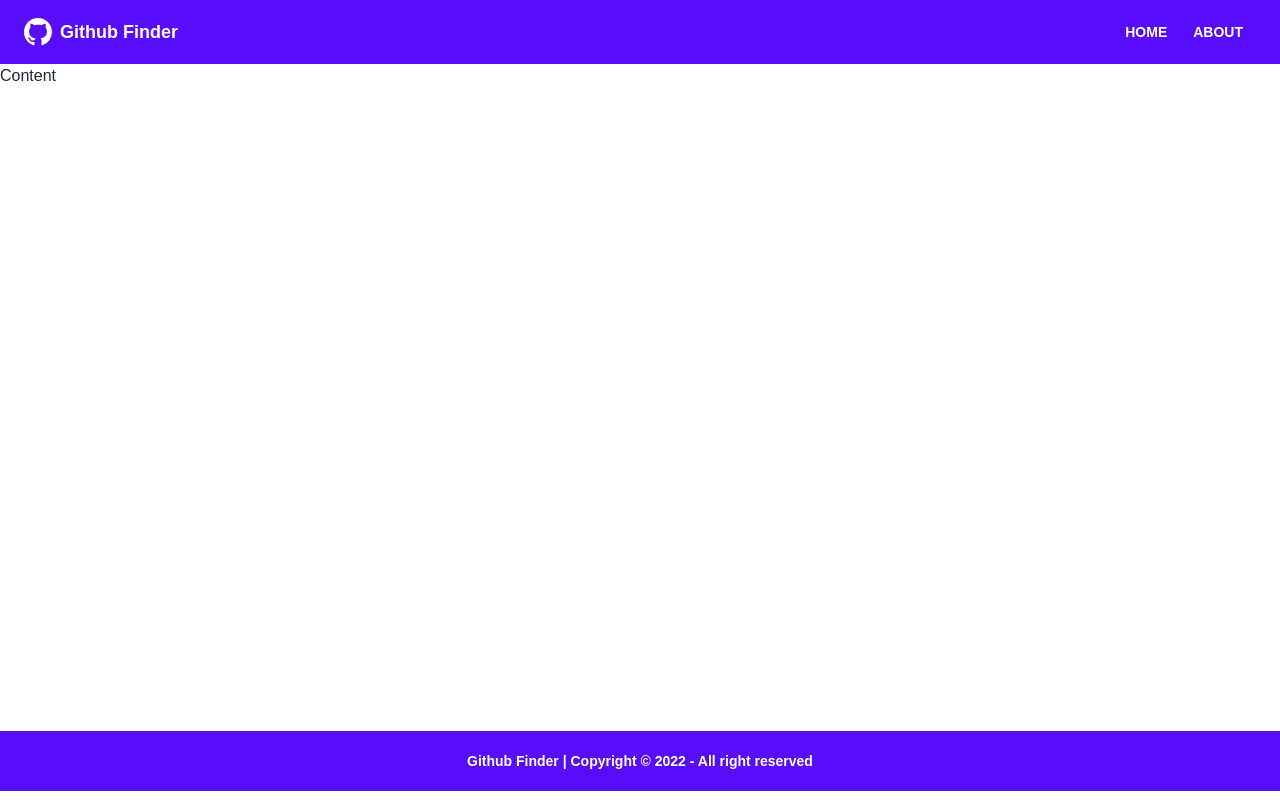
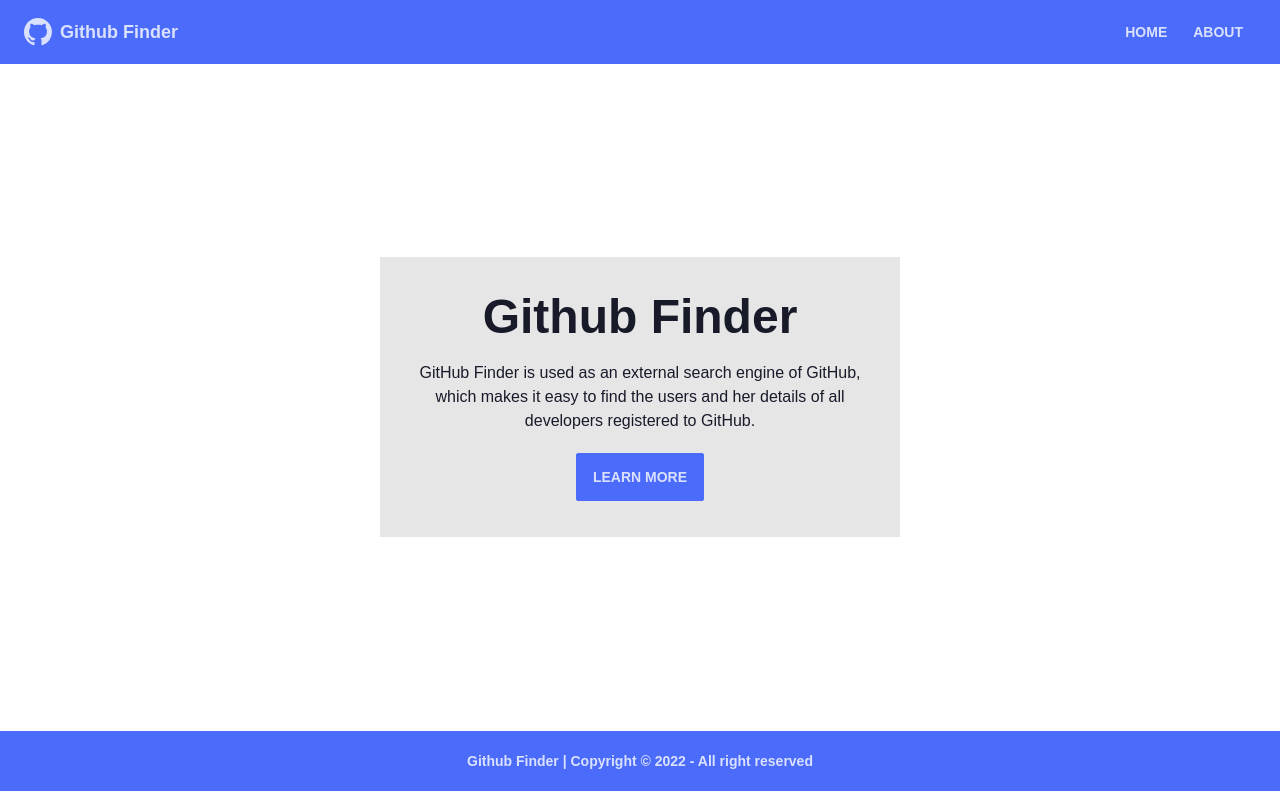
Before and after one commit to odedAtias/Github-Finder, a React (Create React App) app: page /about in a window 1280 px wide. Built offline with nearby package versions, Linux system fonts and the light colour scheme.

Commit message:
Adding pages+links of About,Home and NotFound

```diff
--- a/public/index.html
+++ b/public/index.html
@@ -1,5 +1,5 @@
 <!DOCTYPE html>
-<html lang="en" data-theme='light'>
+<html lang="en" data-theme='corporate'>
 
 <head>
   <meta charset="utf-8" />
--- a/src/App.js
+++ b/src/App.js
@@ -1,8 +1,11 @@
 //Components imports
 import Navbar from './Components/Layout/Navbar';
 import Footer from './Components/Layout/Footer';
+import About from './Components/Pages/About';
+import Home from './Components/Pages/Home';
+import NotFound from './Components/Pages/NotFound';
 //npm dependencies imports
-import { BrowserRouter, Route } from 'react-router-dom';
+import { BrowserRouter, Route, Routes } from 'react-router-dom';
 
 function App() {
 	return (
@@ -11,7 +14,14 @@
 				<div className='flex flex-col justify-between'>
 					<Navbar />
 				</div>
-				<main className='h-5/6'>Content</main>
+				<main className='h-5/6 grid place-content-center'>
+					<Routes>
+						<Route path='/' element={<Home />} />
+						<Route path='/about' element={<About />} />
+						<Route path='/notfound' element={<NotFound />} />
+						<Route path='/*' element={<NotFound />} />
+					</Routes>
+				</main>
 				<Footer />
 			</div>
 		</BrowserRouter>
--- a/src/Components/Layout/Footer.jsx
+++ b/src/Components/Layout/Footer.jsx
@@ -1,8 +1,9 @@
 const Footer = () => {
+	const currentYear = new Date().getFullYear();
 	return (
 		<footer className='footer footer-center p-5 bg-primary text-primary-content font-bold'>
 			<div>
-				<p> Github Finder | Copyright © 2022 - All right reserved</p>
+				<p> Github Finder | Copyright © {currentYear} - All right reserved</p>
 			</div>
 		</footer>
 	);
--- a/src/Components/Layout/Navbar.jsx
+++ b/src/Components/Layout/Navbar.jsx
@@ -19,7 +19,7 @@
 						<Link to='/' className='btn btn-ghost btn-sm rounded-btn'>
 							HOME
 						</Link>
-						<Link to='/' className='btn btn-ghost btn-sm rounded-btn'>
+						<Link to='/about' className='btn btn-ghost btn-sm rounded-btn'>
 							ABOUT
 						</Link>
 					</div>
--- /dev/null
+++ b/src/Components/Pages/About.jsx
@@ -0,0 +1,23 @@
+const About = () => {
+	return (
+		<div className='hero bg-base-200 p-5'>
+			<div className='hero-content text-center'>
+				<div className='max-w-md'>
+					<h1 className='text-5xl font-bold'>Github Finder</h1>
+					<p className='py-5'>
+						GitHub Finder is used as an external search engine of GitHub, which
+						makes it easy to find the users and her details of all developers
+						registered to GitHub.
+					</p>
+					<a
+						href='https://github.com/odedAtias/Github-Finder'
+						className='btn btn-primary rounded-btn'>
+						Learn More
+					</a>
+				</div>
+			</div>
+		</div>
+	);
+};
+
+export default About;
--- /dev/null
+++ b/src/Components/Pages/Home.jsx
@@ -0,0 +1,9 @@
+const Home = () => {
+	return (
+		<div>
+			<h1 className='text-5xl'>Welcome</h1>
+		</div>
+	);
+};
+
+export default Home;
--- /dev/null
+++ b/src/Components/Pages/NotFound.jsx
@@ -0,0 +1,22 @@
+import { FaHome } from 'react-icons/fa';
+import { Link } from 'react-router-dom';
+
+const NotFound = () => {
+	return (
+		<div className='hero'>
+			<div className='text-center hero-content'>
+				<div className='max-w-lg'>
+					<h1 className='text-8xl font-bold mb-8'>Oops</h1>
+					<p className='text-4xl mb-8'>404 - Page not found</p>
+					<Link to='/' className='btn btn-primary btn-lg'>
+						<FaHome className='mr-4' />
+						Back to Home
+						<FaHome className='ml-4' />
+					</Link>
+				</div>
+			</div>
+		</div>
+	);
+};
+
+export default NotFound;
```
